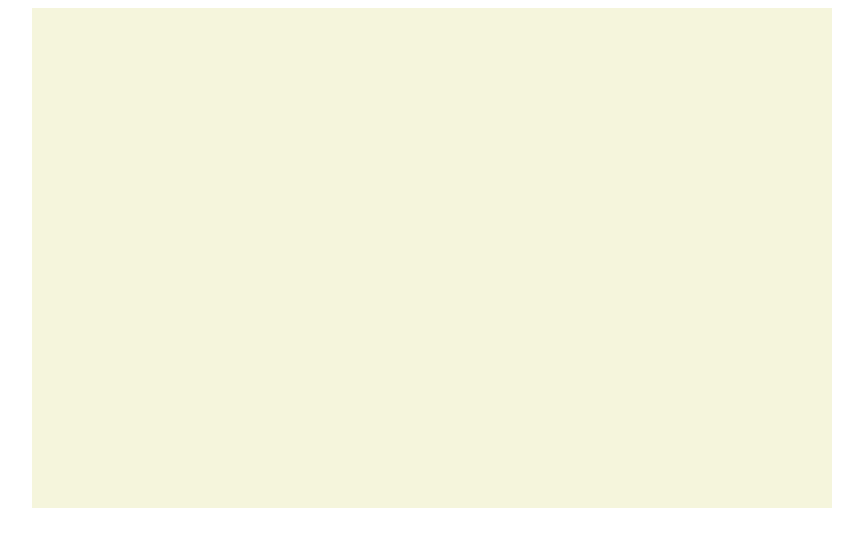
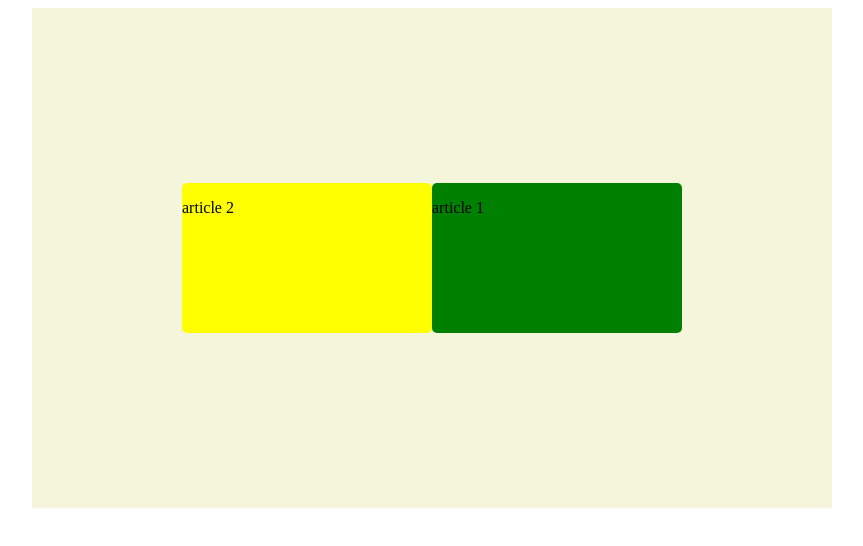
Before and after one commit to anxo-cloud/cambio_divisa_anxo, a plain HTML site: page index.html in a window 1280 px wide. Shown: the whole page, without its empty margins (208-1071 px from the left). Drawn offline with Linux system fonts and the light colour scheme.

Commit message:
flex-box basico

```diff
--- a/index.html
+++ b/index.html
@@ -8,8 +8,13 @@
     <link rel = "stylesheet" type="text/css" href="style.css">
 </head>
 <body>
-    <main>
-
+    <main id="padre">
+        <article id="caja1">
+            <p>article 1</p>
+        </article>
+        <article id="caja2">
+            <p>article 2</p>
+        </article>
     </main>
 </body>
 </html>
--- a/style.css
+++ b/style.css
@@ -1,9 +1,28 @@
 main {
+    display:flex;
+    flex-direction: row-reverse;
+    align-items: center;
+    justify-content: center;
+
     width: 800px;
     height: 500px;
     margin: 0 auto;
     background-color:beige;
 }
+
+
 #caja1{
-    width: 100px;
+    display:flex;
+    width: 250px;
+    height: 150px;
+    border-radius:5px;
+    background-color:green;
+
 }
+#caja2{
+    display:flex;
+    width: 250px;
+    height: 150px;
+    border-radius:5px;
+    background-color: yellow;
+}
```
